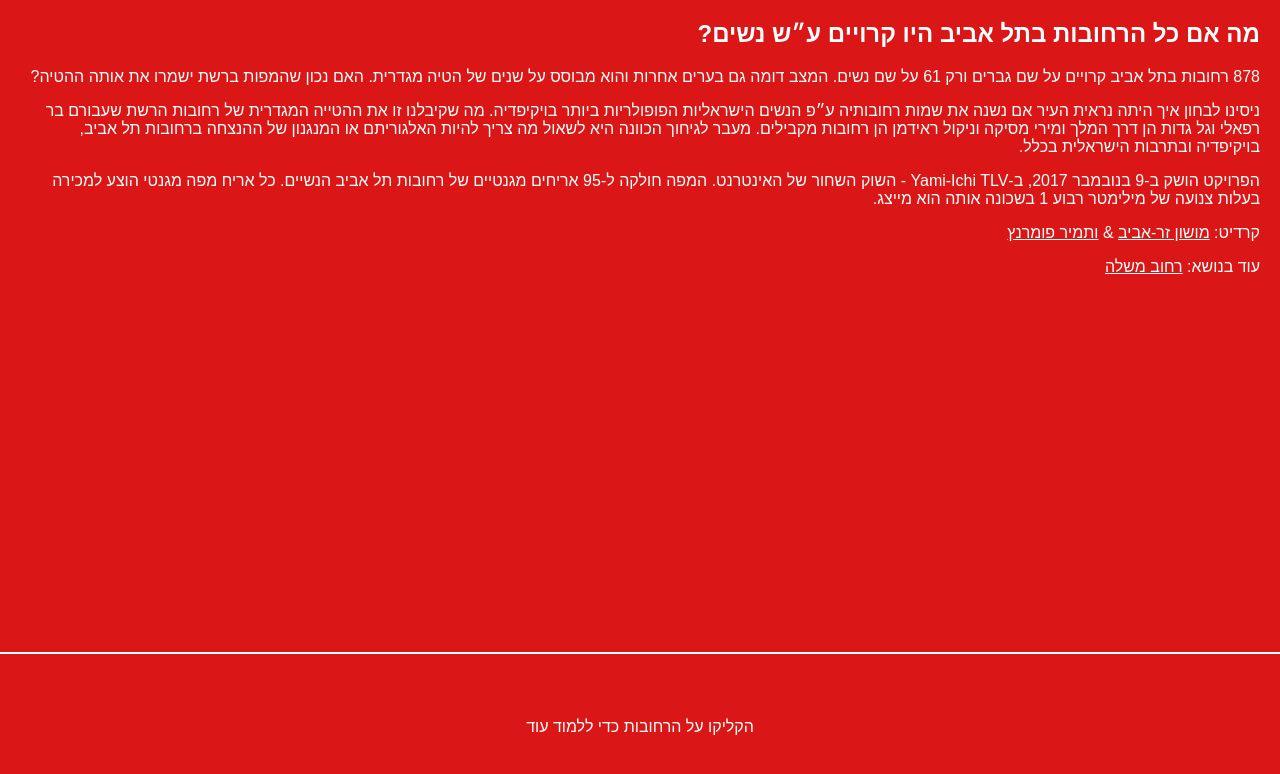
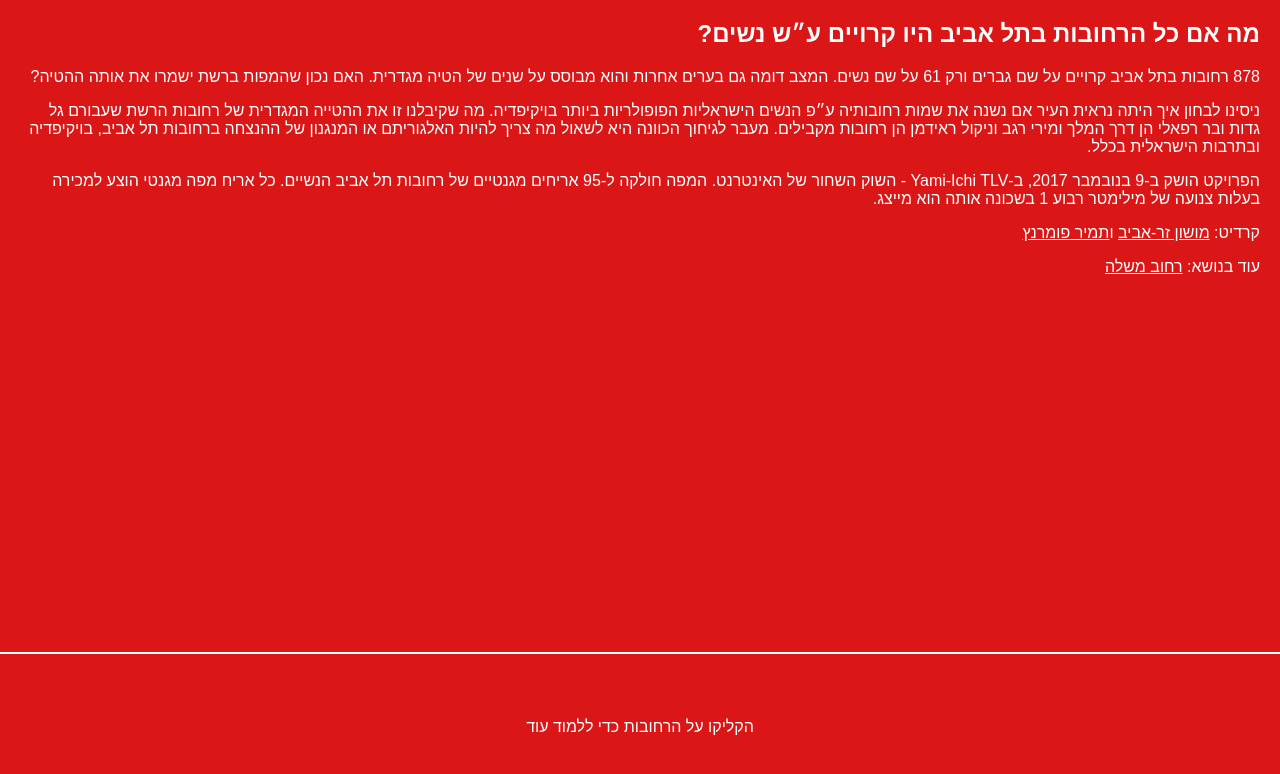
Before and after one commit to mushon/xxtlv, a plain HTML site: page home.html in a window 1280 px wide. Drawn offline with Linux system fonts and the light colour scheme; a web font is replaced by a local one.

Commit message:
copy edits

```diff
--- a/home.html
+++ b/home.html
@@ -37,13 +37,13 @@
     878 רחובות בתל אביב קרויים על שם גברים ורק 61 על שם נשים. המצב דומה גם בערים אחרות והוא מבוסס על שנים של הטיה מגדרית. האם נכון שהמפות ברשת ישמרו את אותה ההטיה?
   </p>
   <p>
-    ניסינו לבחון איך היתה נראית העיר אם נשנה את שמות רחובותיה ע״פ הנשים הישראליות הפופולריות ביותר בויקיפדיה. מה שקיבלנו זו את ההטייה המגדרית של רחובות הרשת שעבורם בר רפאלי וגל גדות הן דרך המלך ומירי מסיקה וניקול ראידמן הן רחובות מקבילים. מעבר לגיחוך הכוונה היא לשאול מה צריך להיות האלגוריתם או המנגנון של ההנצחה ברחובות תל אביב, בויקיפדיה ובתרבות הישראלית בכלל.
+    ניסינו לבחון איך היתה נראית העיר אם נשנה את שמות רחובותיה ע״פ הנשים הישראליות הפופולריות ביותר בויקיפדיה. מה שקיבלנו זו את ההטייה המגדרית של רחובות הרשת שעבורם גל גדות ובר רפאלי הן דרך המלך ומירי רגב וניקול ראידמן הן רחובות מקבילים. מעבר לגיחוך הכוונה היא לשאול מה צריך להיות האלגוריתם או המנגנון של ההנצחה ברחובות תל אביב, בויקיפדיה ובתרבות הישראלית בכלל.
   </p>
   <p>
     הפרויקט הושק ב-9 בנובמבר 2017, ב-Yami-Ichi TLV - השוק השחור של האינטרנט. המפה חולקה ל-95 אריחים מגנטיים של רחובות תל אביב הנשיים. כל אריח מפה מגנטי הוצע למכירה בעלות צנועה של מילימטר רבוע 1 בשכונה אותה הוא מייצג.
   </p>
   <p>
-    קרדיט: <a href="http://mushon.com" target="_blank">מושון זר-אביב</a> & <a href="http://tamirp.com" target="_blank">ותמיר פומרנץ</a>
+    קרדיט: <a href="http://mushon.com" target="_blank">מושון זר-אביב</a> ו<a href="http://tamirp.com" target="_blank">תמיר פומרנץ</a>
   </p>
   <p>
     עוד בנושא: <a href="http://herstreet.wordpress.com" target="_blank">רחוב משלה</a>
```
